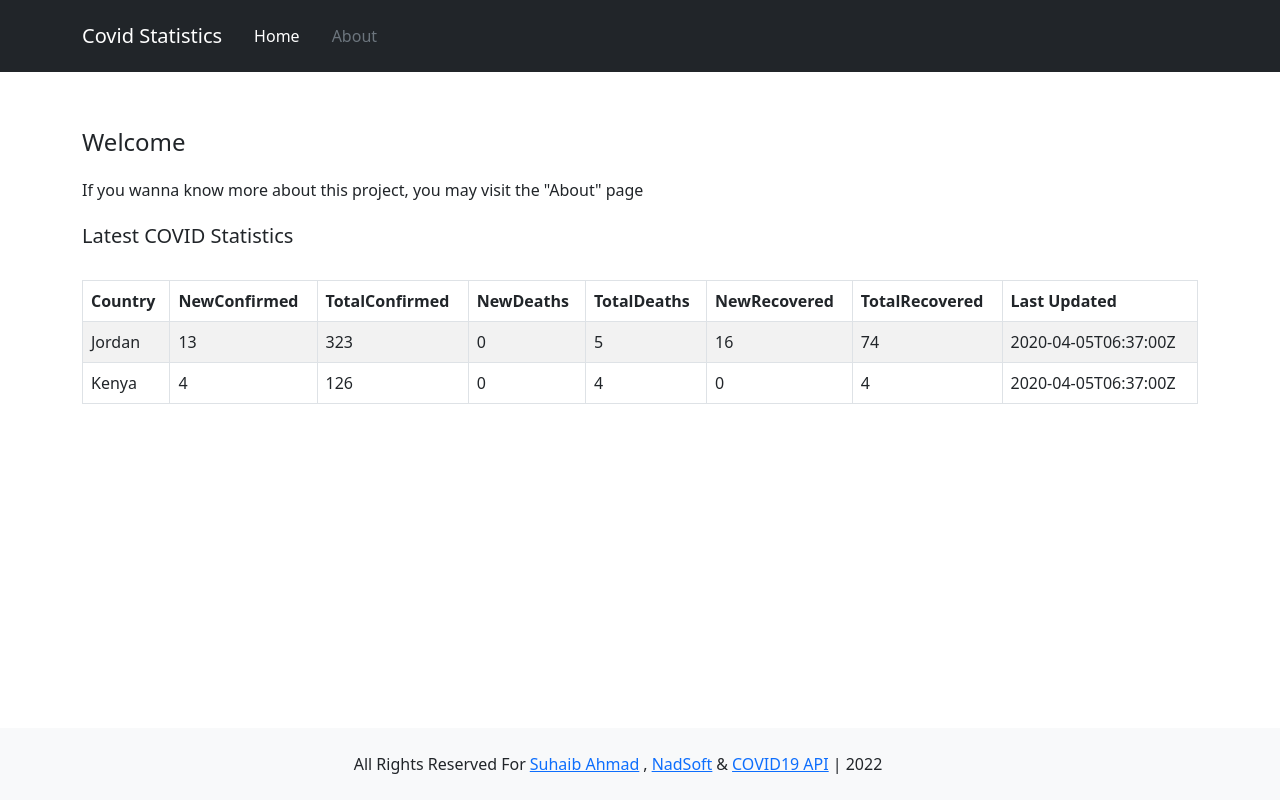
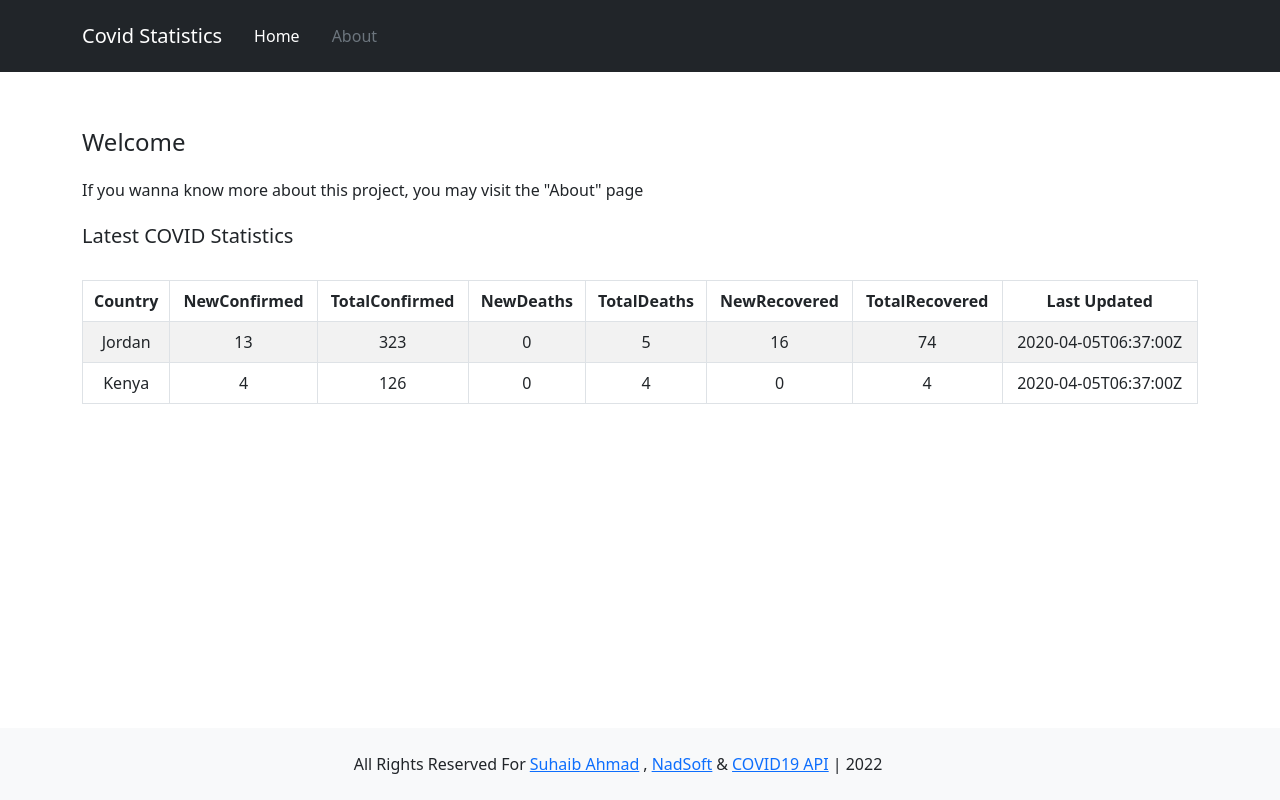
Before and after one commit to makkahwi/nadsoft_assignment, a React (Create React App) app: page / in a window 1280 px wide. Built offline with nearby package versions, Linux system fonts and the light colour scheme.

Commit message:
Update Table To Handle No Data Case

```diff
--- a/src/Components/Table/index.jsx
+++ b/src/Components/Table/index.jsx
@@ -3,7 +3,7 @@ import Table from '../Base/Table';
 
 export default function TableComp({ columns, data, className, ...props }) {
   return (
-    <Table striped bordered hover responsive className={`my-3 ${className}`} {...props}>
+    <Table striped bordered hover responsive className={`my-3 text-center ${className}`} {...props}>
       <thead>
         <tr>
           {columns?.map((column, i) => (
@@ -15,7 +15,8 @@ export default function TableComp({ columns, data, className, ...props }) {
       </thead>
 
       <tbody>
-        {data?.map((record, i) => (
+        {data.length ? (
+          data?.map((record, i) => (
             <tr key={i}>
               {columns?.map((column, y) => (
                 <td key={y}>
@@ -23,7 +24,14 @@ export default function TableComp({ columns, data, className, ...props }) {
                 </td>
               ))}
             </tr>
-        ))}
+          ))
+        ) : (
+          <tr>
+            <td colSpan="100%">
+              No Results Found
+            </td>
+          </tr>
+        )}
       </tbody>
     </Table>
   );
```
Lines whose indentation alone changed are shown as unchanged.
